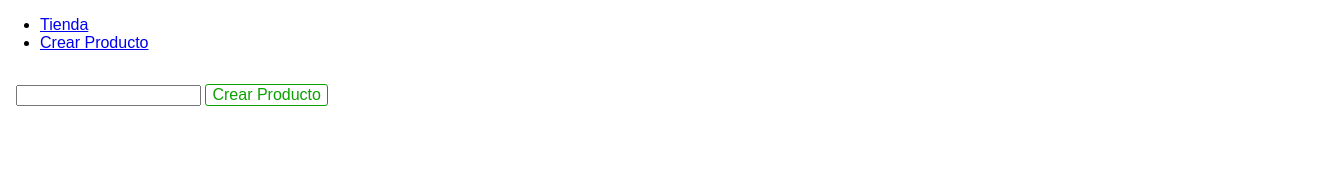
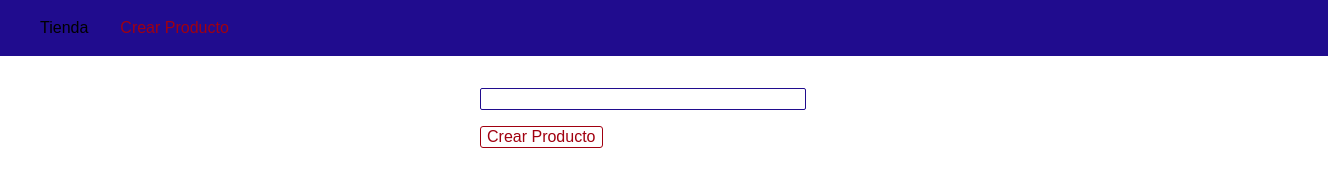
Before and after one commit to jcabelloc/back-end-sesion3, a website: page views/crear-producto.html in a window 1280 px wide. Shown: the whole page, 1328 px wide, since content can reach past the window. Drawn offline with Linux system fonts and the light colour scheme.

Commit message:
Agregar estilos a las paginas HTML

```diff
--- a/public/css/main.css
+++ b/public/css/main.css
@@ -41,5 +41,5 @@ main {
 .main-header__item a:hover,
 .main-header__item a:active,
 .main-header__item a.active {
-    color: #0ba100;
+    color: #a10010;
 }
--- a/public/css/producto.css
+++ b/public/css/producto.css
@@ -22,8 +22,8 @@
 
 button {
     font: inherit;
-    border: 1px solid #0ba100;
-    color: #0ba100;
+    border: 1px solid #a10010;
+    color: #a10010;
     background: white;
     border-radius: 3px;
     cursor: pointer;
@@ -31,6 +31,6 @@ button {
 
 button:hover,
 button:active {
-    background-color: #0ba100;
+    background-color: #a10010;
     color: white;
 }
--- a/views/crear-producto.html
+++ b/views/crear-producto.html
@@ -10,18 +10,21 @@
 </head>
 
 <body>
-    <header>
-        <nav>
-            <ul>
-                <li><a href="/">Tienda</a></li>
-                <li><a href="/admin/crear-producto">Crear Producto</a></li>
+    <header class="main-header">
+        <nav class="main-header__nav">
+            <ul class="main-header__item-list">
+                <li class="main-header__item"><a href="/">Tienda</a></li>
+                <li class="main-header__item"><a class="active" href="/admin/crear-producto">Crear Producto</a></li>
             </ul>
         </nav>
     </header>
 
     <main>
-        <form action="/admin/crear-producto" method="POST">
-            <input type="text" name="nombreproducto">
+        <form class="product-form"  action="/admin/crear-producto" method="POST">
+            <div class="form-control">
+                <label for="nombreproducto"></label>
+                <input type="text" name="nombreproducto" id="nombreproducto">
+            </div>
             <button type="submit">Crear Producto</button>
         </form>
     </main>
```
Also changed, not shown: views/404.html (+8 -0 lines), views/tienda.html (+5 -5 lines).
